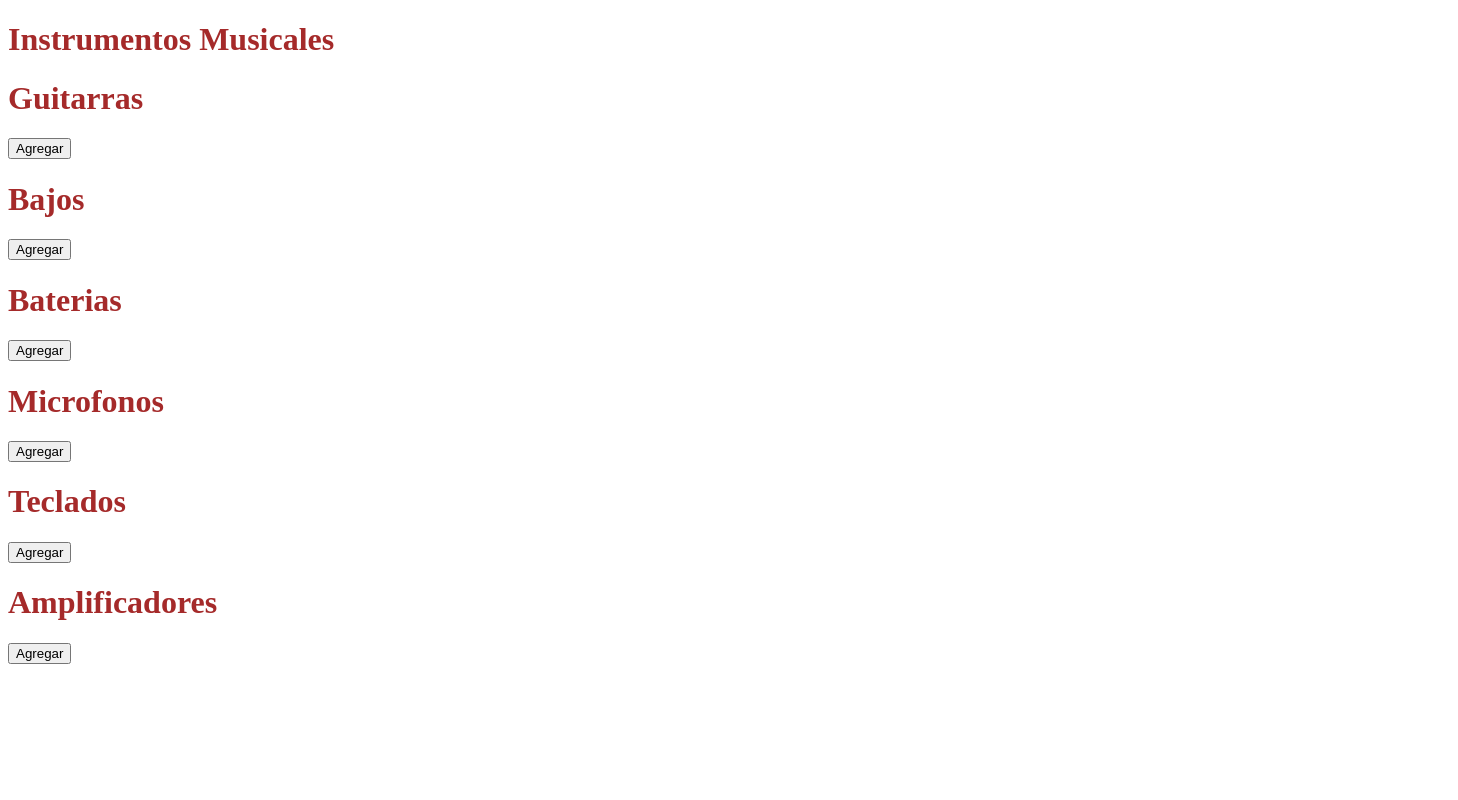
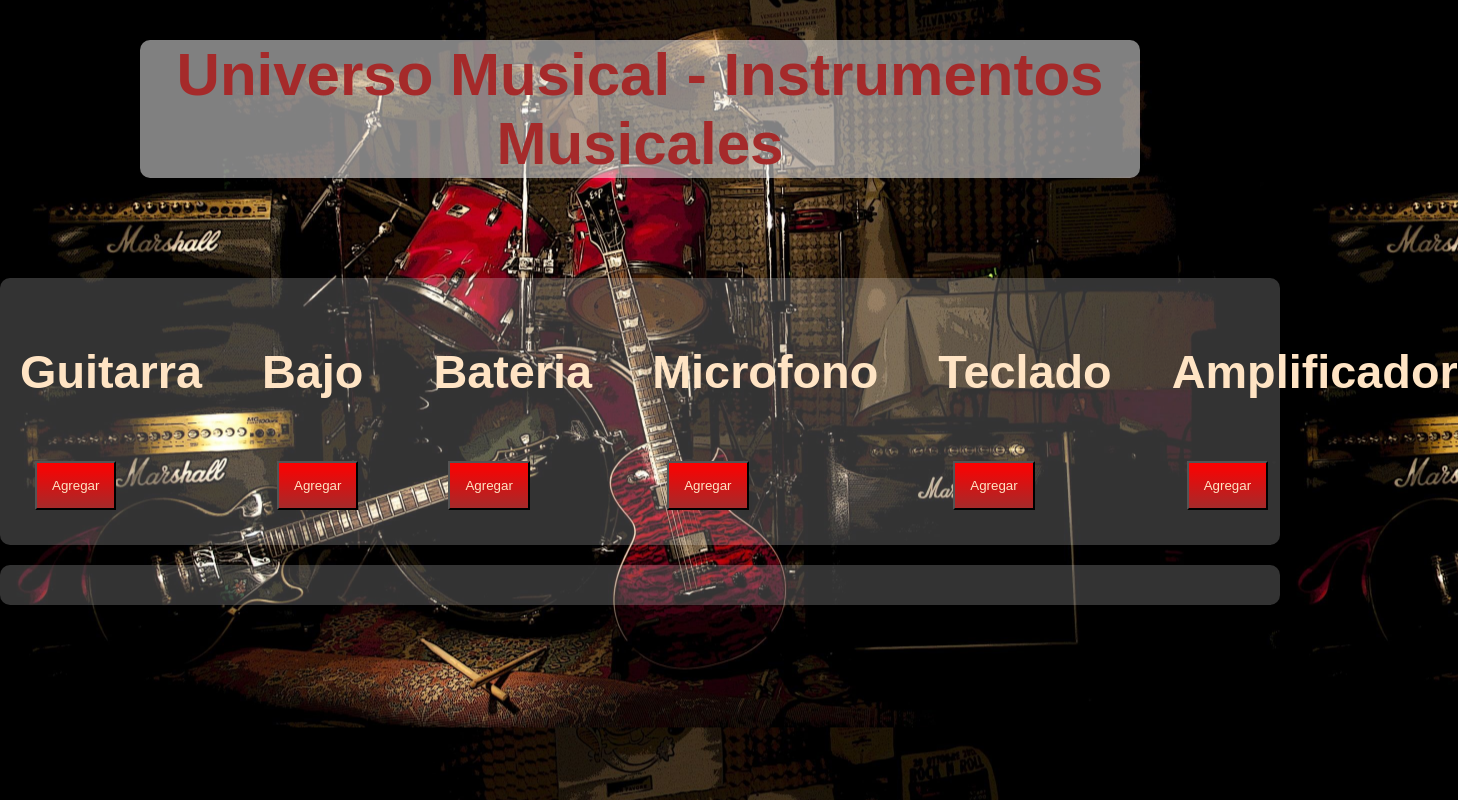
Before and after one commit to GaboGonza78/Entregable2-Gonzalez, a plain HTML site: page index.html in a window 1280 px wide. Shown: the whole page, 1458 px wide, since content can reach past the window. Drawn offline with Linux system fonts and the light colour scheme.

Commit message:
Version de carrito para entregable 2

```diff
--- a/index.html
+++ b/index.html
@@ -7,9 +7,15 @@
     <title>Simulador Carrito</title>
 </head>
 <body>
-    <h1>Instrumentos Musicales</h1>
+    <div class="background-image"></div>
+    <div class="content">
+
+    <h1>Universo Musical - Instrumentos Musicales</h1>
     <div id="productos"></div>
+
+
     <div id="carrito"></div>
+    </div>
     <script src="./main.js"></script>
 </body>
 </html>
--- a/main.js
+++ b/main.js
@@ -1,16 +1,77 @@
-const Productos = ["Guitarras", "Bajos", "Baterias", "Microfonos", "Teclados", "Amplificadores"]
+const Productos = ["Guitarra", "Bajo", "Bateria", "Microfono", "Teclado", "Amplificador"]
+
+const Carrito = JSON.parse(localStorage.getItem("carrito")) || []
 
 const ContenedorDeProductos = document.getElementById("productos")
-
+const ContenedorDeCarrito = document.getElementById("carrito")
 
 Productos.forEach((producto)=>{
     ContenedorDeProductos.innerHTML += `
     <div>
-        <h1> ${producto} </h1>
+        <h3> ${producto} </h3>
         <button class="Boton-agregar"> Agregar </button>
     </div>`
 })
 
+
+const ActualizadoraDeCarrito = () => {
+    ContenedorDeCarrito.innerHTML = ""
+
+    Carrito.forEach((producto)=>{
+        ContenedorDeCarrito.innerHTML += `
+        <div>
+            <h3> ${producto.producto} </h3>
+            <p> ${producto.cantidad} </p>
+            <button class="Boton-borrador"> Borrar </button>
+        </div>`
+    })
+    const BotonesBorrar = document.getElementsByClassName("Boton-borrador")
+
+    const BotonesBorrarArray = Array.from(BotonesBorrar)
+
+    BotonesBorrarArray.forEach((boton)=>{
+        boton.addEventListener("click", agregadoraDeBorrador)
+    })
+
+    localStorage.setItem("carrito", JSON.stringify(Carrito))
+
+    console.table(Carrito)
+
+}
+
+const agregadoraDeBorrador = (e)=>{
+    const elProductoElegido = e.target.parentElement.children[0].innerText
+    const Padre = e.target.parentElement
+    Padre.remove()
+
+    const ArrayDeProductos = Carrito.map(producto => producto.producto)
+    const indice = ArrayDeProductos.indexOf(elProductoElegido)
+
+
+    if(Carrito[indice].cantidad == 1){
+        Carrito.splice(indice, 1)
+    }else{
+        Carrito[indice].cantidad -= 1
+    }
+
+    ActualizadoraDeCarrito()
+}
+
+const agregador = (producto) => {
+    const buscador = Carrito.find((productoCarrito)=>{
+        return productoCarrito.producto == producto.producto
+    })
+
+    if(buscador != undefined){
+        const ArrayDeProductos = Carrito.map(producto => producto.producto)
+        const indice = ArrayDeProductos.indexOf(producto.producto)
+        Carrito[indice].cantidad += 1
+    }else{
+        Carrito.push(producto)
+    }
+
+    ActualizadoraDeCarrito()
+}
 
 const BotonesAgregar = document.getElementsByClassName("Boton-agregar")
 
@@ -18,6 +79,15 @@ const BotonesAgregarArray = Array.from(BotonesAgregar)
 
 BotonesAgregarArray.forEach((boton)=>{
     boton.addEventListener("click", (e)=>{
-        console.dir(e.target.parentElement.children[0].innerText)
+        const elProductoElegido = e.target.parentElement.children[0].innerText
+
+        agregador({
+            producto: elProductoElegido,
+            cantidad: 1
+        })
     })
 })
+
+document.addEventListener("DOMContentLoaded", ()=>{
+    ActualizadoraDeCarrito()
+})
--- a/style.css
+++ b/style.css
@@ -1,3 +1,70 @@
+
+body {
+    margin: 0;
+    padding: 0;
+    font-family: Arial, sans-serif;
+    background-image: url('./Images/Instrumentos.jpg');
+    background-size: cover;
+    background-position: center;
+}
+
+
+.content {
+    position: relative;
+    z-index: 1;
+}
+
+#productos {
+    margin-top: 100px;
+    font-size: 40px;
+    display: flex;
+    flex-direction: row;
+    color: bisque;
+    position: relative;
+    z-index: 2;
+    background-color: rgba(255, 255, 255, 0.2);
+    padding: 20px;
+    border-radius: 10px;
+    gap: 60px;
+}
+
+/* Estilos para el botón Agregar */
+.Boton-agregar {
+    background-image: linear-gradient(to top, brown, red);
+    padding: 15px;
+    color: bisque;
+    margin: 15px;
+    font-family: Arial, Helvetica, sans-serif;
+}
+
+/* Estilos para el botón Borrar */
+.Boton-borrador {
+    background-image: linear-gradient(to top, red, brown);
+    padding: 5px;
+    color: bisque;
+    margin: 5px;
+    font-family: Arial, Helvetica, sans-serif;
+}
+
+
 h1 {
+    text-align: center;
+    margin-left: 140px;
+    margin-right: 140px;
+    background-color: rgba(255, 255, 255, 0.5);
+    border-radius: 10px;
+    font-size: 60px;
     color: brown;
 }
+
+
+#carrito{
+    margin-top: 20px;
+    color: bisque;
+    background-color: rgba(255, 255, 255, 0.2);
+    padding: 20px;
+    border-radius: 10px;
+    display: flex;
+    flex-direction: row;
+    gap: 50px;
+}
```
Also changed, not shown: Images/Instrumentos.jpg (added).
